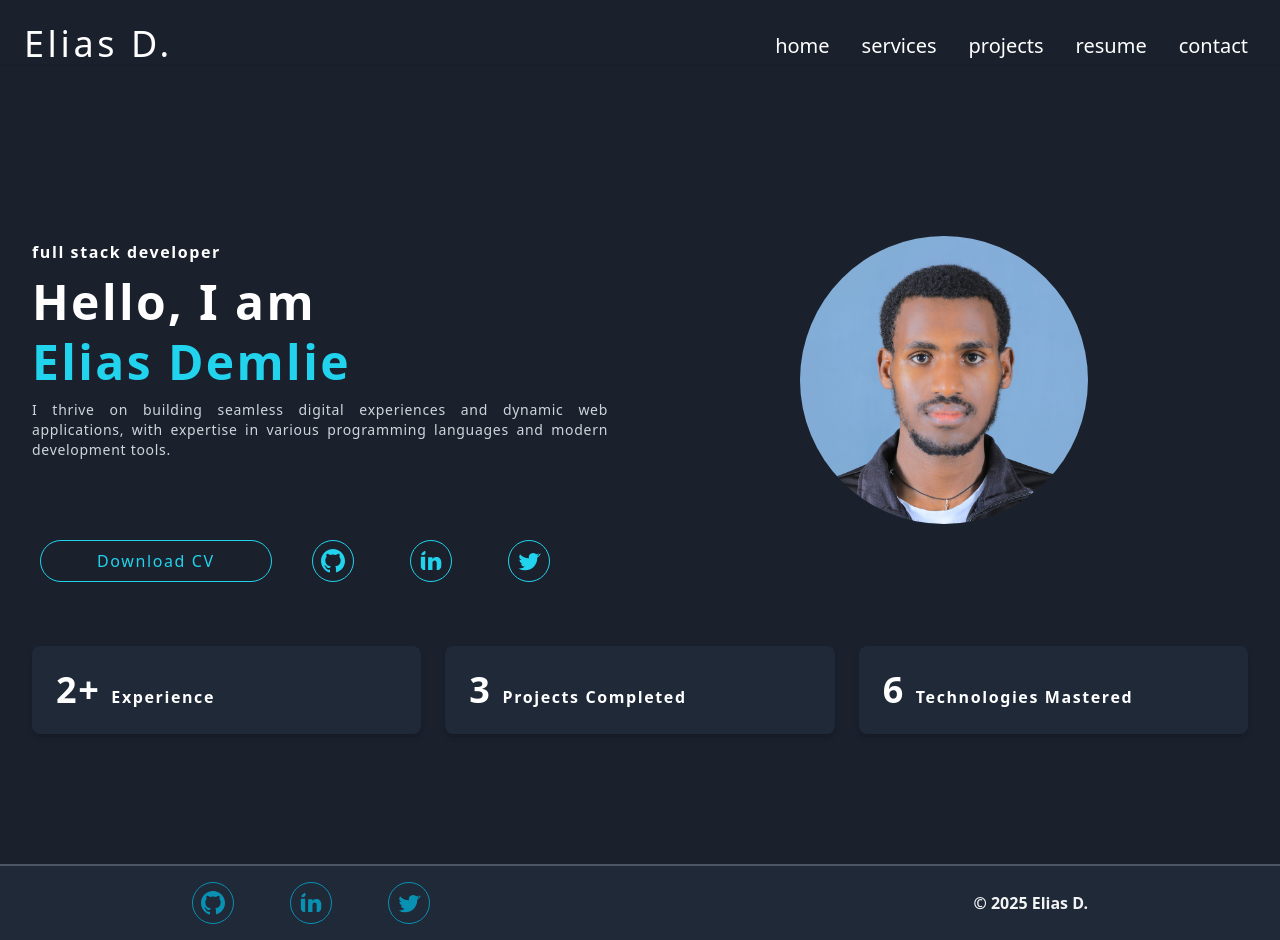
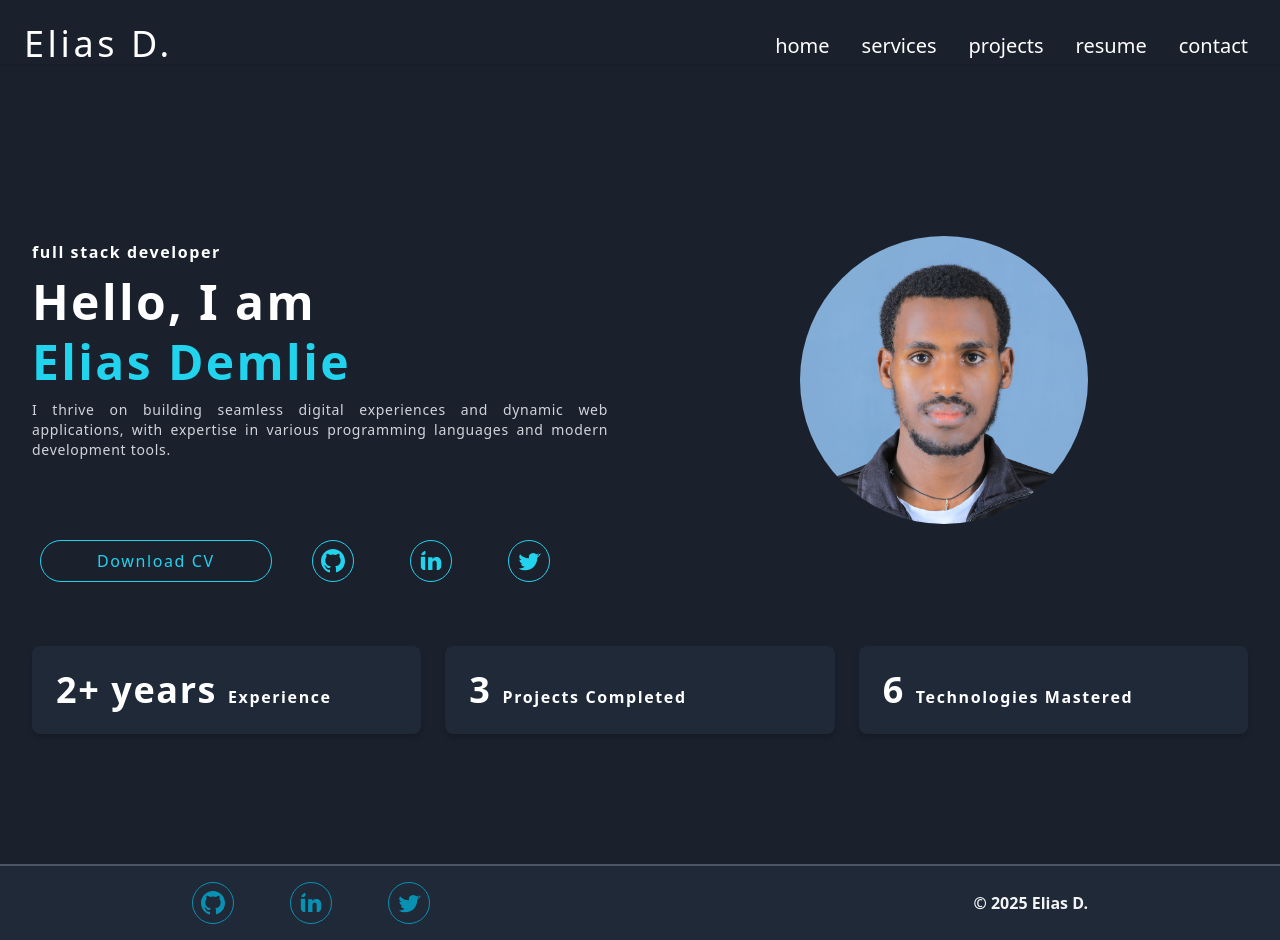
Before and after one commit to EliasDemlie/my-portfolio, a Next.js app: page /hero in a window 1280 px wide. Built offline with nearby package versions, Linux system fonts and the light colour scheme.

Commit message:
Update page.js

```diff
--- a/app/hero/page.js
+++ b/app/hero/page.js
@@ -105,7 +105,7 @@ export  default function Hero() {
 
 
           < ExperienceCard
-          number={"2+"} description={'Experience'}
+          number={"2+ years"} description={'Experience'}
           />
           < ExperienceCard
             number={"3"} description={'Projects Completed'}
```
